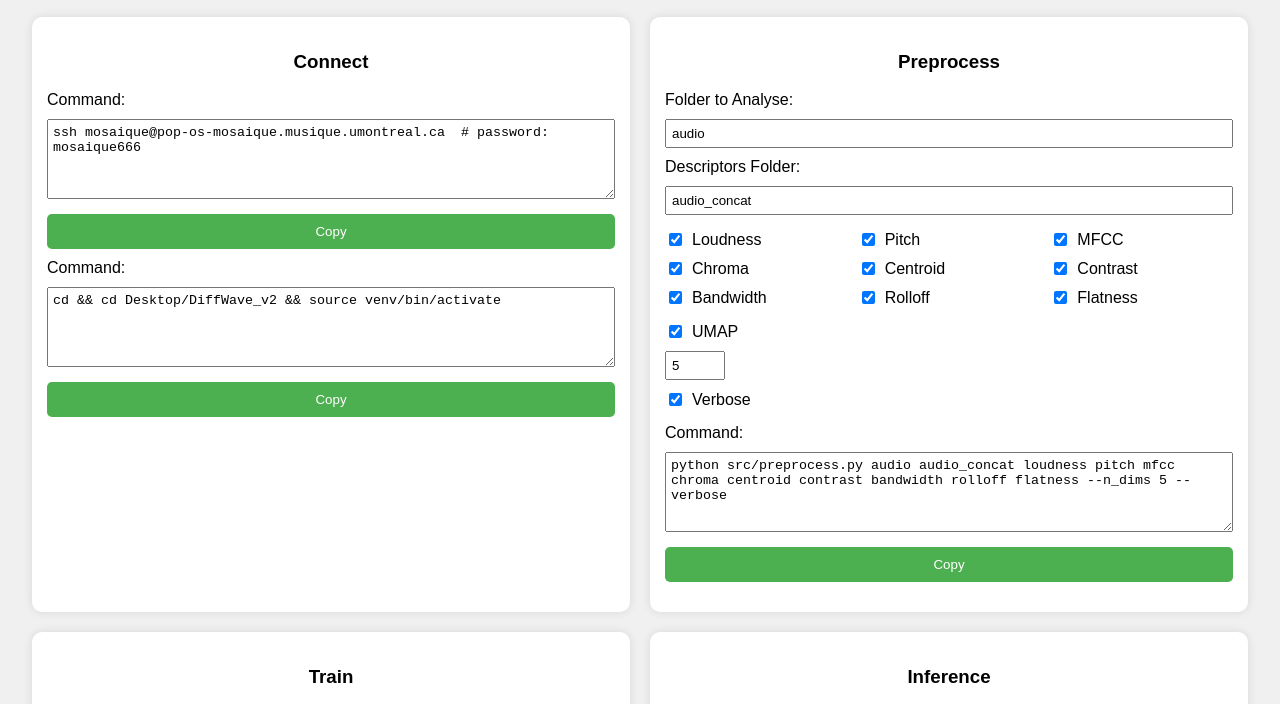
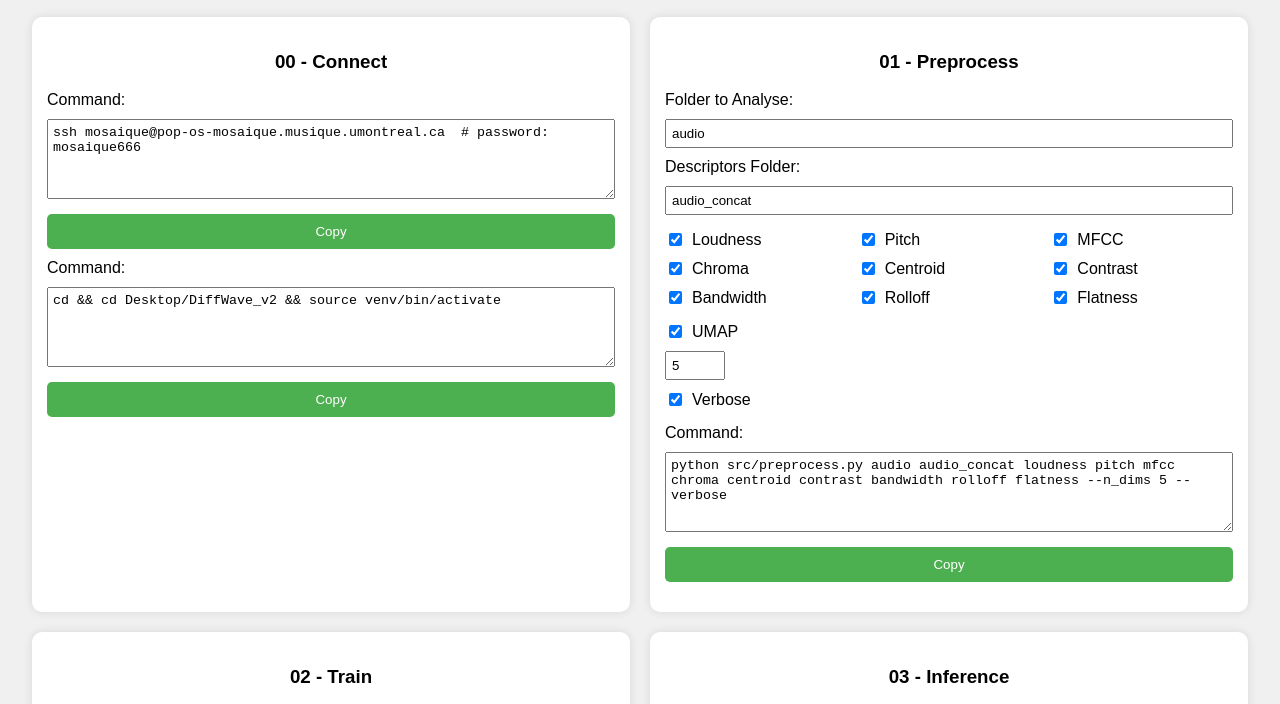
Before and after one commit to jpjullin/DiffWave_GUI, a plain HTML site: page index.html in a window 1280 px wide. Shown: the part 61-765 px from the top of the page. Drawn offline with Linux system fonts and the light colour scheme.

Commit message:
Update index.html

```diff
--- a/index.html
+++ b/index.html
@@ -11,7 +11,7 @@
         <h2>DiffWave GUI</h2>
         <div class="grid-container">
             <div class="grid-item">
-                <h3>Connect</h3>
+                <h3>00 - Connect</h3>
                 <form id="connectForm">
                     <div class="form-group output-container">
                         <label for="connectOutput">Command:</label>
@@ -25,7 +25,7 @@
                 </form>
             </div>
             <div class="grid-item">
-                <h3>Preprocess</h3>
+                <h3>01 - Preprocess</h3>
                 <form id="preprocessForm">
                     <div class="form-group">
                         <label for="folderToAnalyse">Folder to Analyse:</label>
@@ -57,7 +57,7 @@
                 </form>
             </div>
             <div class="grid-item">
-                <h3>Train</h3>
+                <h3>02 - Train</h3>
                 <form id="trainForm">
                     <div class="form-container horizontal">
                         <div class="form-group">
@@ -75,7 +75,7 @@
                 </form>
             </div>
             <div class="grid-item">
-                <h3>Inference</h3>
+                <h3>03 - Inference</h3>
                 <form id="inferenceForm">
                     <div class="form-container horizontal">
                         <div class="form-group">
```
